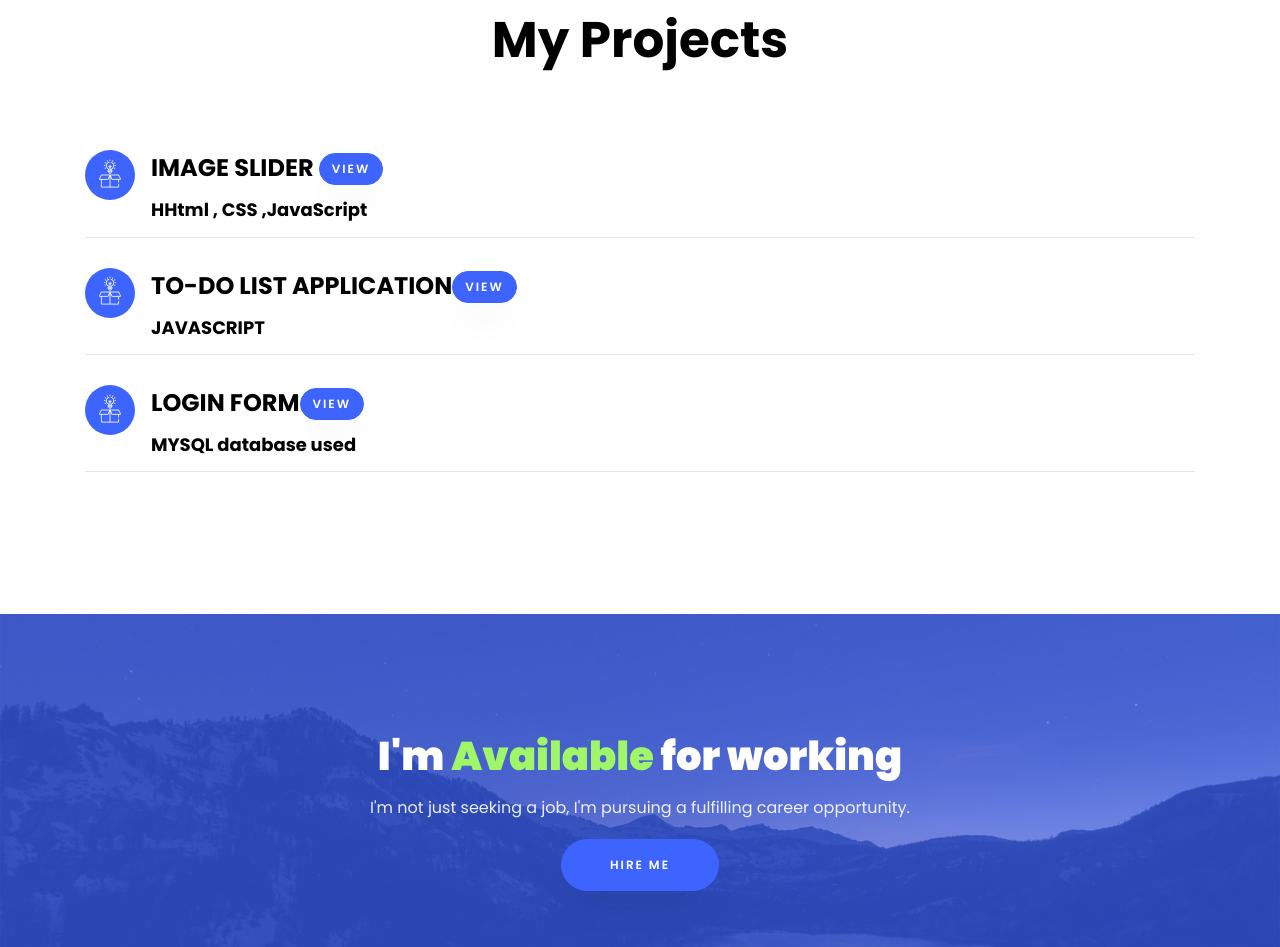
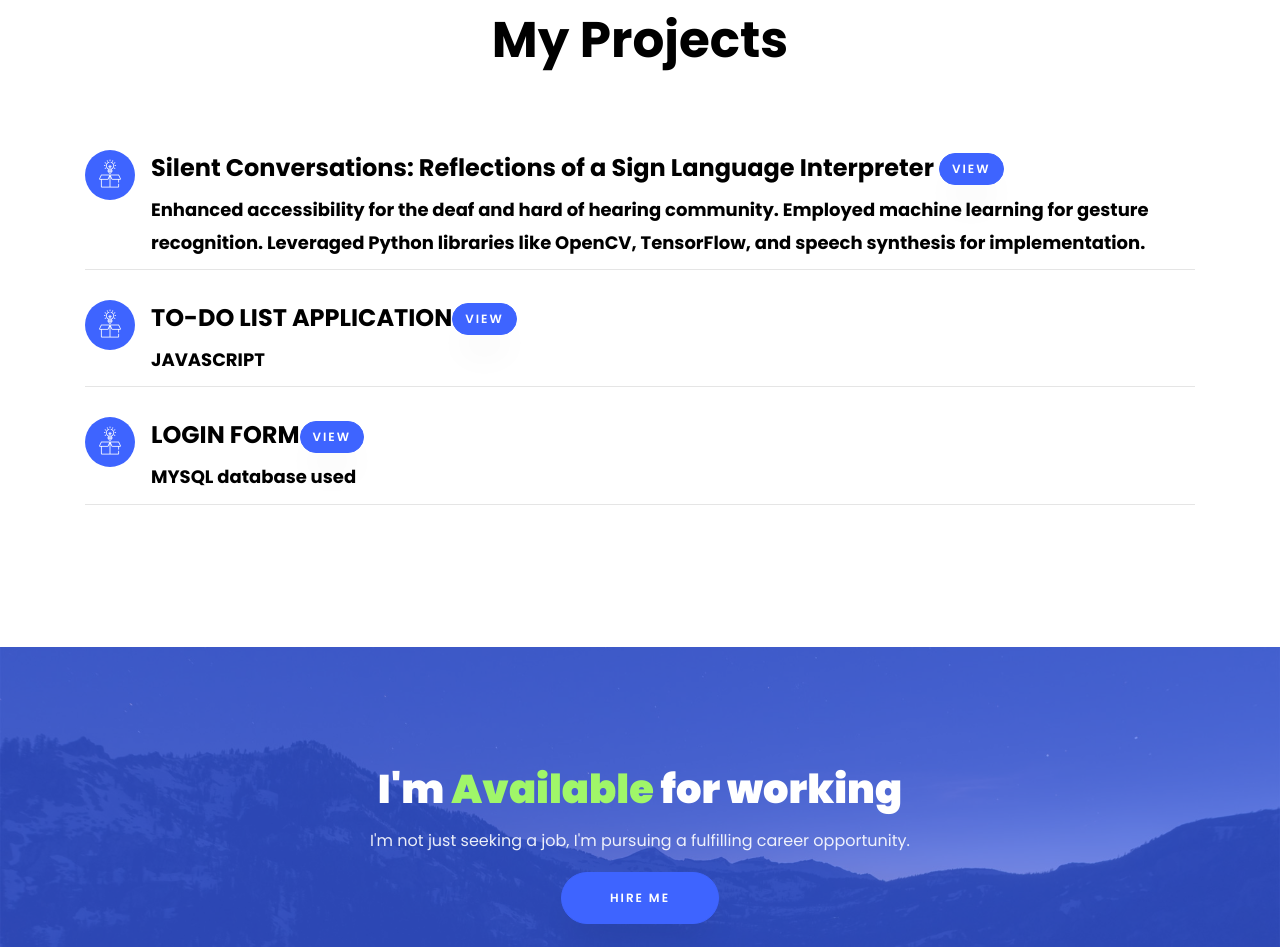
Before and after one commit to G-Krishnakumar/Portfolio-Website, a plain HTML site: page index.html in a window 1280 px wide. Shown: the part 5091-6038 px from the top of the page. Drawn offline with Linux system fonts and the light colour scheme; files whose address does not match are found by name.

Commit message:
Update index.html

```diff
--- a/index.html
+++ b/index.html
@@ -450,8 +450,12 @@
 						<span class="flaticon-ideas"></span>
 					</div>
 					<div class="text pl-3">
-						<h2>IMAGE SLIDER <a href="#" target="_blank" class="btn btn-primary py-6 px-8">View</a></h2>
-						<span class="position">HHtml , CSS ,JavaScript</span>
+						<h2>Silent Conversations: Reflections of a Sign Language
+Interpreter <a href="#" target="_blank" class="btn btn-primary py-6 px-8">View</a></h2>
+						<span class="position">Enhanced accessibility for the deaf and hard of hearing community.
+  								       Employed machine learning for gesture recognition.
+								       Leveraged Python libraries like OpenCV, TensorFlow, and speech synthesis for implementation.
+</span>
 					</div>
 				</div>
 				<div class="resume-wrap d-flex ftco-animate">
```
